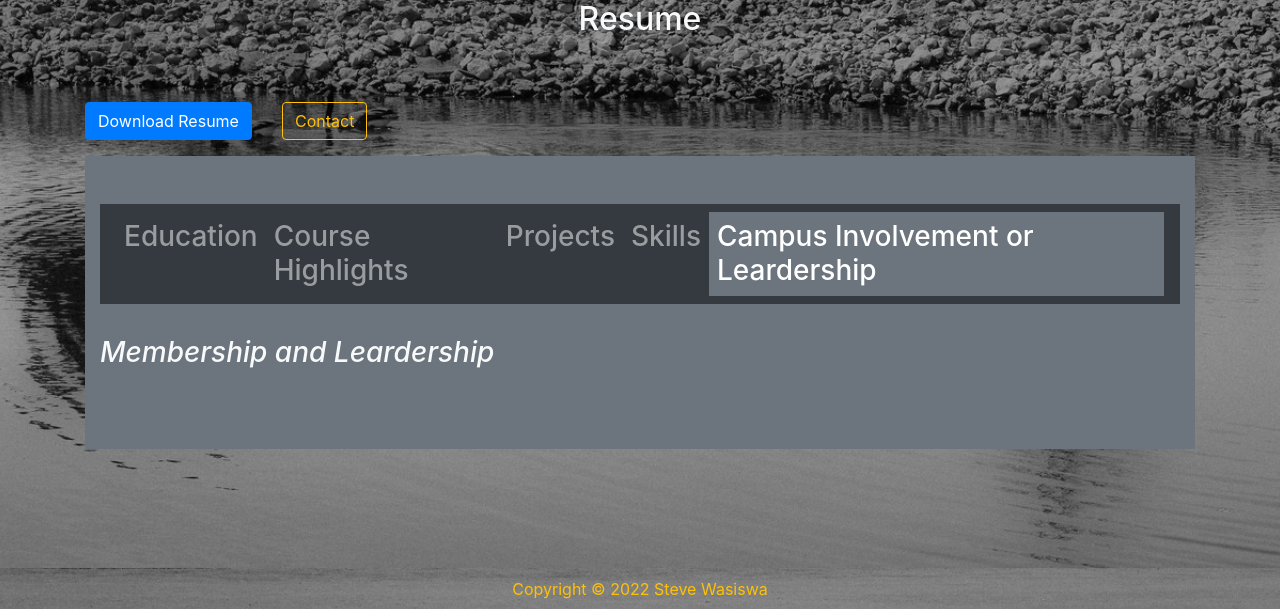
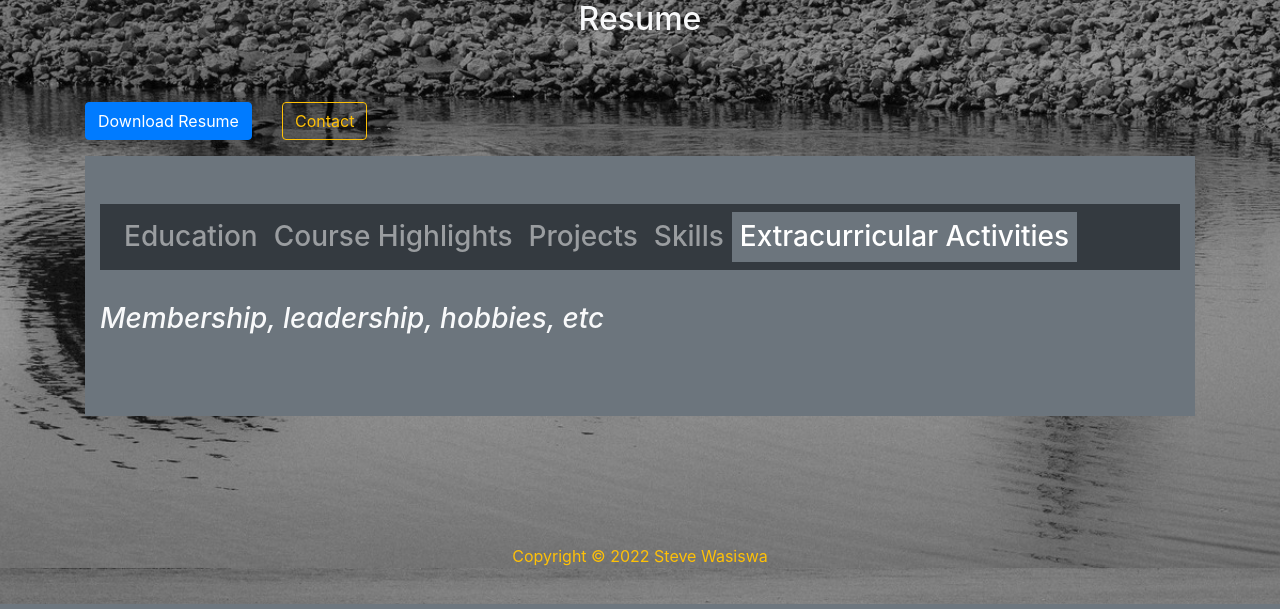
Before and after one commit to snwasiswa/portfolio, a Django app: page /leadership in a window 1280 px wide. Shown: the part 232-841 px from the top of the page. Run offline with Django 4.2, Linux system fonts and the light colour scheme; data that the repository does not hold is empty; some libraries are stand-ins or nearby versions.

Commit message:
Changed titles

```diff
--- a/templates/leadership.html
+++ b/templates/leadership.html
@@ -35,8 +35,9 @@
                                         <a class="nav-link " href="/skills"> Skills </a>
                                     </li>
                                     <li class="nav-item ">
-                                        <a class="nav-link btn-outline-secondary active" href="/leadership"> Campus Involvement
-                                            or Leardership </a>
+                                        <a class="nav-link btn-outline-secondary active" href="/leadership">
+                                            Extracurricular Activities
+                                        </a>
                                     </li>
                                 </ul>
                             </div>
@@ -45,7 +46,7 @@
 
                     <h3 class="section-tagline my-3 py-3" style="text-align:left;">
                         <i class="fa fa-university">
-                            Membership and Leardership
+                            Membership, leadership, hobbies, etc
                         </i>
                     </h3>
 
```
